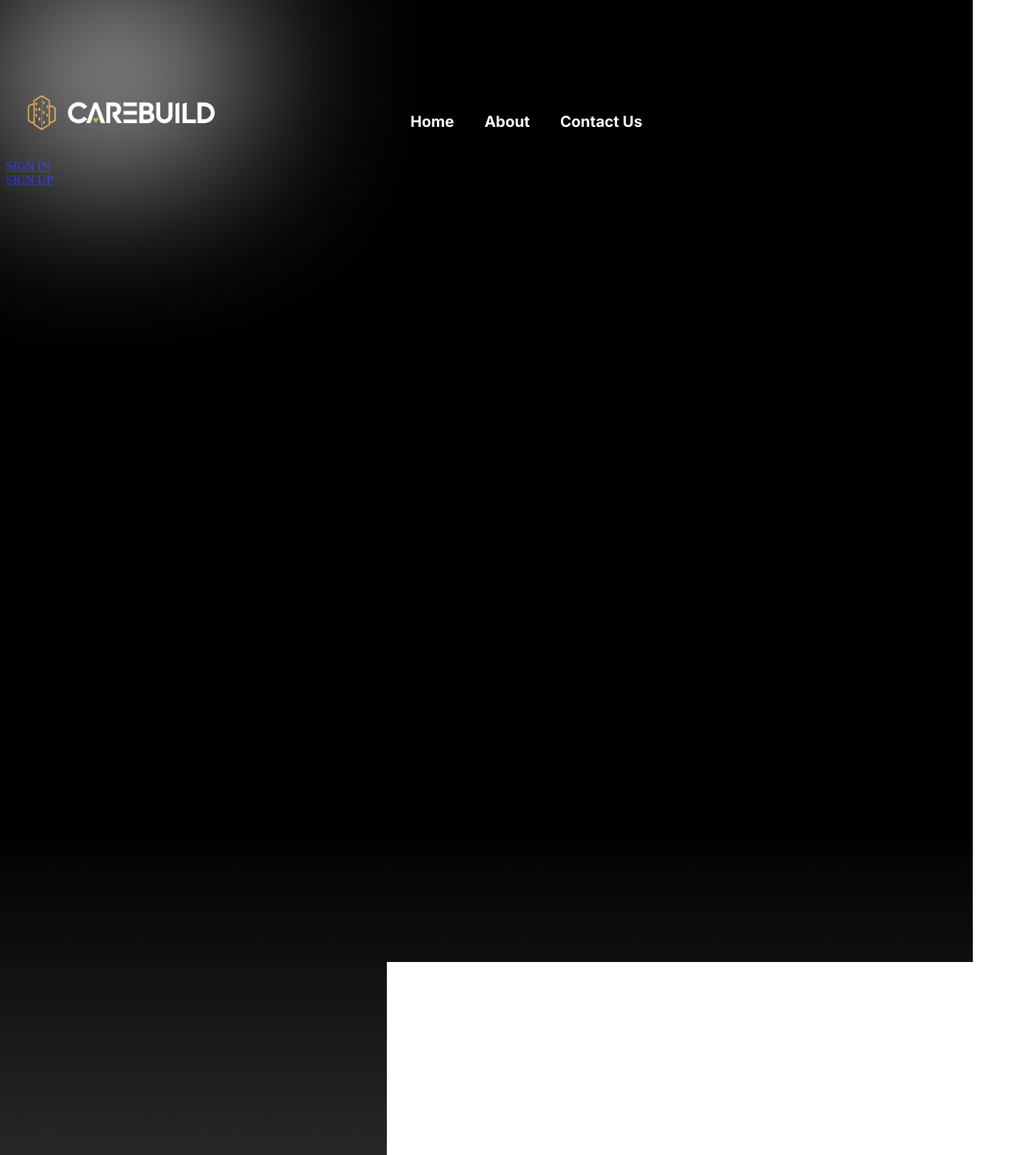
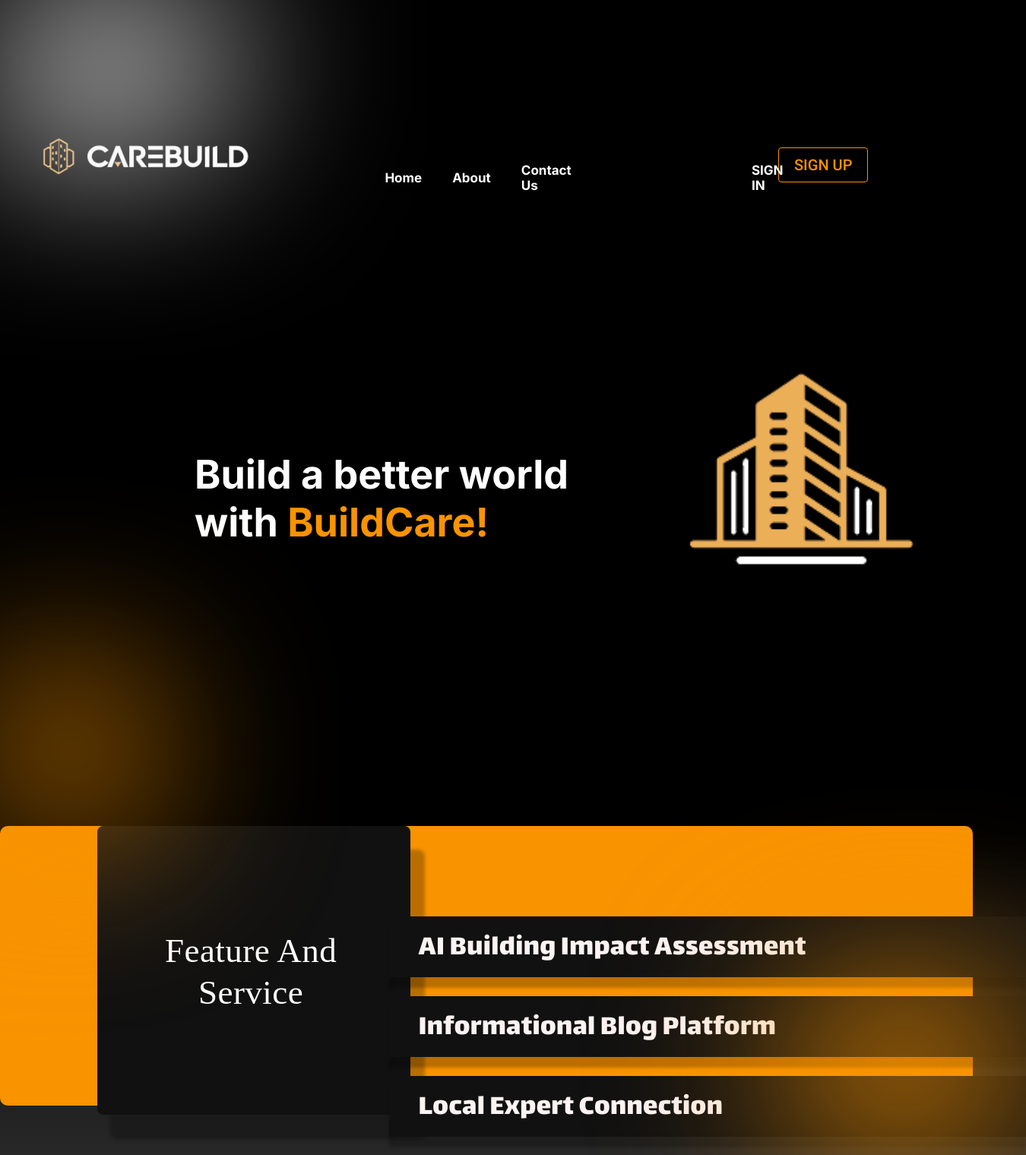
Before and after one commit to AyeshaIrshad1337/CareBuild, a plain HTML site: page template/index.html in a window 1280 px wide. Shown: the part 5-1525 px from the top of the page at 76% size, 1350 px wide, since content can reach past the window. Drawn offline with Linux system fonts and the light colour scheme.

Commit message:
Featuer and Services

```diff
--- a/template/index.html
+++ b/template/index.html
@@ -14,23 +14,42 @@
 
     </div>
 <nav>
-    <img src="lopo-removebg-preview.png" />
+    <img class="img-logo" src="lopo-removebg-preview.png" style="width: 350px; height: 150px;"/>
 <div class="menu">
 <a href="#">Home</a>
 <a href="#">About</a>
 <a href="#">Contact Us</a>
+<a class="SignIn" href="#">SIGN IN</a>
 </div>
-<div class="SignIn">
-    <a href="#">SIGN IN</a>
-  </div>
+
+</nav>
 <div class="SignUp">
     <a href="#">SIGN UP</a>
   </div>
-</nav>
+</header>
+<main>
+    <div class="header-container">
+        <h1>
+            Build a better world <br>with <strong>BuildCare!</strong>
+        </h1>
+        <img src="building-removebg-preview.png" alt="building-removebg-preview">
+            </div>
 
-</header>
+    <div class="main-side">
+    </div>
+    <div class="cointainer-feature-service">
+<div class="feature-service-box">
+    <h1>Feature and Service</h1>
+</div>
+<div class="features">
+    <div class="feature-1">AI Building Impact Assessment</div> <br>
+    <div class="feature-1">Informational Blog Platform</div><br>
+    <div class="feature-1">Local Expert Connection</div>
+    </div>
+    <div class="eclipse-1"></div>
+</div>
+</main>
 
-    </div>
 
 </body>
 </html>
--- a/template/style.css
+++ b/template/style.css
@@ -1,10 +1,30 @@
+  @import url('https://fonts.googleapis.com/css2?family=Inter:wght@700&family=Roboto:wght@500&display=swap');
+  @import url('https://fonts.googleapis.com/css2?family=Inter:wght@700&family=Lalezar&family=Roboto:wght@500&display=swap');
 @import url('https://fonts.googleapis.com/css2?family=Inter:wght@700&display=swap');
+*{
+    padding: 0;
+    margin: 0;
+    box-sizing: border-box;
+
+}
+  html{
+     height:  3890px;
+    background: linear-gradient(180deg, black 28%, rgba(77.56, 73.04, 73.04, 0) 100%);
+    scroll-behavior: smooth;
+
+}
 body{
-    width: 50%;
-    height: 3890px;
-    position: relative;
-    background: linear-gradient(180deg, black 28%, rgba(77.56, 73.04, 73.04, 0) 100%);
+    background: rgba(77.56, 73.04, 73.04, 0);
 }
+/* HEADER */
+header{
+    width:100%;
+    height: 100vh;
+    background-size:cover ;
+    background-position: center;
+    font-size: 17px;
+
+  }
 
 header .logo {
     filter:blur(120px);
@@ -19,17 +39,18 @@ header .logo {
     overflow: hidden; /* Hide the bottom half of the image */
 }
 
-img {
-    width: 50%; /* Adjust as needed */
-    height: 50%;
-    margin-top: -20%; /* Adjust as needed */
-    object-fit: cover; /* Ensure the image covers the entire container */
-    position: relative;
-    top: 0; /* Move the image down to show the top half */
+
+nav{
+    margin-left: 2%;
+    margin-top: -5%;
+    width: 80%;
+    height: 100px;
+
+position: inline-block;
 }
 nav .menu{
-    margin-top: -18%;
-     margin-left: 80%;
+    margin-top: -10%;
+padding-left: 45%;
     width: 100%;
     height: 100px;
     color:white;
@@ -42,7 +63,6 @@ nav .menu{
     padding: 10px 20px;
     font-family: Inter;
 
-    font-size: 20px;
     position: relative;
   }
 
@@ -60,8 +80,156 @@ nav .menu{
   .menu a:hover{
     color: #F99300;
   }
-  .menu a:hover:before{
+ .SignIn a ,.menu a:hover:before{
     width:40%;
     align-items: center;
    margin-left: 25%;
   }
+  .SignUp{
+    margin-top: -2%;
+    font-size: 14px;
+ font-family: Roboto;
+
+}
+  .SignUp a{
+    margin-left: 80%;
+
+    text-decoration: none;
+    color: #F99300;
+
+    padding:10px 20px;
+    font-size: 20px;
+    background:transparent;
+    border: 1px solid #F99300;
+    border-radius: 4px;
+
+}
+.SignUp a:hover{
+    color: white;
+
+    background:#F99300;
+
+}
+.SignIn{
+margin-left: 35%;;
+    font-size: 17px;
+    font-family: Roboto;
+
+}
+
+/* Main Body */
+main .main-side{
+        margin-top: 4%;
+
+        filter:blur(120px);
+        width: 200px; /* Adjust as needed */
+        height: 200px; /* Half of the width to create a half circle */
+        background: #F99300;
+        border-radius: 0 50% 50% 0%; /* Half circle at the top */
+        position: relative;
+        display: flex;
+        justify-content: center;
+        align-items: center;
+        overflow: hidden; /* Hide the bottom half of the image */
+
+}
+/* Main Body Headers */
+main .header-container{
+    margin-top: -25%;
+    margin-left: 20%;
+
+    height: auto;
+    display: flex;
+  align-items: center;
+}
+main .header-container h1{
+    font-size: 52px;
+    font-family: Inter;
+    color: white;
+    font-weight: 700;
+}
+main .header-container h1 strong{
+    color: #F99300;
+}
+main .header-container img{
+    width: 404px;
+height: 361px;
+margin-left: 10%;
+}
+
+/* Featuer and Service */
+main .cointainer-feature-service{
+    height: 368px;
+    border-radius: 10px;
+background-color: #F99300;
+}
+main .cointainer-feature-service .feature-service-box{
+    margin-left: 10%;
+    width: 412px;
+height: 380px;
+    border-radius: 8px;
+    background: #111;
+    box-shadow: 18px 32px 4px 1px rgba(0, 0, 0, 0.25);
+}
+main .cointainer-feature-service .feature-service-box h1{
+ padding-top: 60%;
+ padding-left: 10%;
+    display: flex;
+width: 363px;
+height: 72px;
+flex-direction: column;
+justify-content: flex-end;
+flex-shrink: 0;
+    color: #FFF;
+    text-align: center;
+    font-feature-settings: 'clig' off, 'liga' off;
+    font-family: Hannari;
+    font-size: 45px;
+    font-style: normal;
+    font-weight: 400;
+    line-height: 55px; /* 122.222% */
+    letter-spacing: 0.45px;
+    text-transform: capitalize;
+}
+main .cointainer-feature-service  .features{
+    display: flex;
+    flex-direction: column;
+    margin-top: -26.5%;
+    width: 100%;
+    height: 100%;
+    text-align: center;
+    color: #FCF3F3;
+    font-size: 39px;
+    font-family: Lalezar;
+    font-weight: 400;
+    text-transform: capitalize;
+    line-height: 25px;
+    letter-spacing: 0.39px;
+    word-wrap: break-word;
+    justify-content: flex-end;
+}
+main .cointainer-feature-service  .features .feature-1{
+margin-left: 40%;
+padding-left: 3%;
+background: #111;
+box-shadow: 0px 14px 4px 0px rgba(0, 0, 0, 0.25);
+ width: 838px;
+ padding-top: 30px;
+ text-align: left;
+height: 80px;
+
+}
+main .cointainer-feature-service .eclipse-1{
+   margin-top: -15%;
+    margin-left: 80%;
+    filter:blur(120px);
+    width: 300px; /* Adjust as needed */
+    height: 200px; /* Half of the width to create a half circle */
+    background: #F99300;
+    border-radius: 50% 0 0 50%; /* Half circle at the top */
+    position: relative;
+    display: flex;
+    justify-content: center;
+    align-items: center;
+    overflow: hidden;
+}
```
Also changed, not shown: template/building-removebg-preview.png (added).
